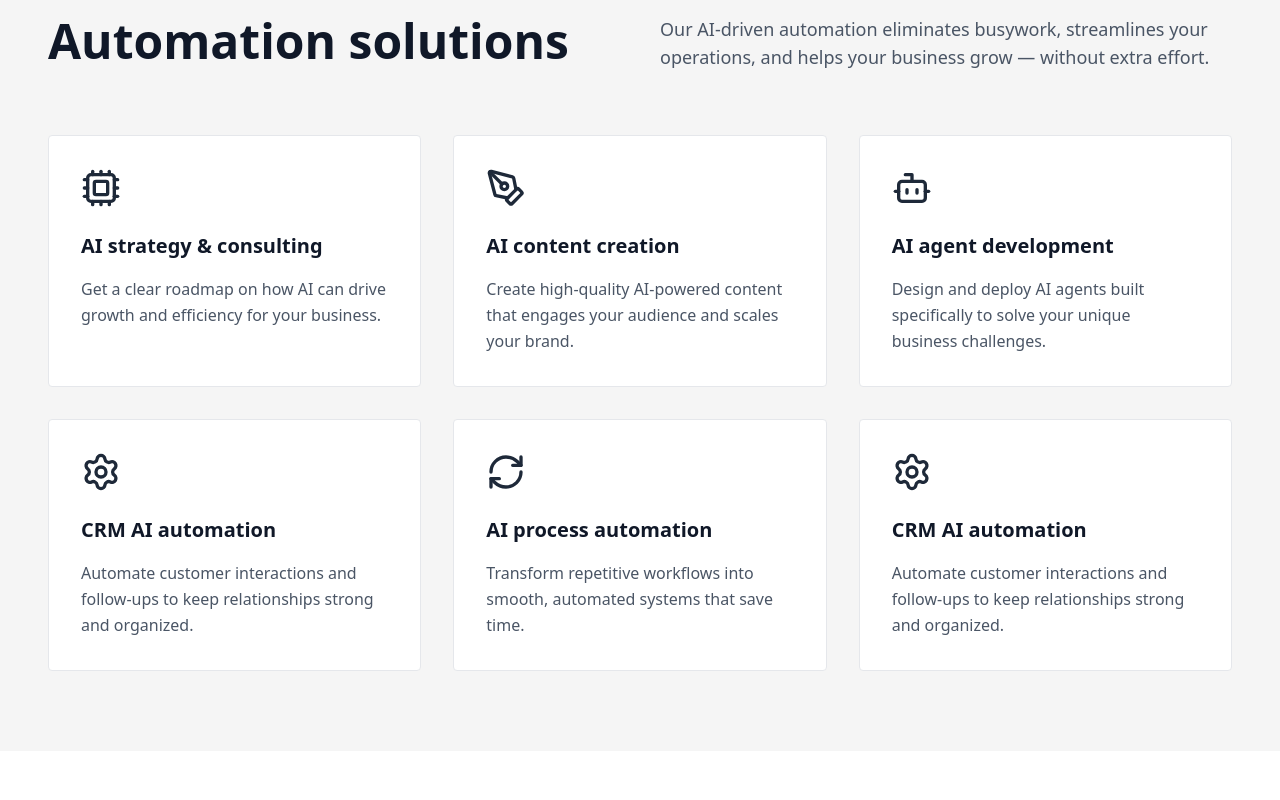
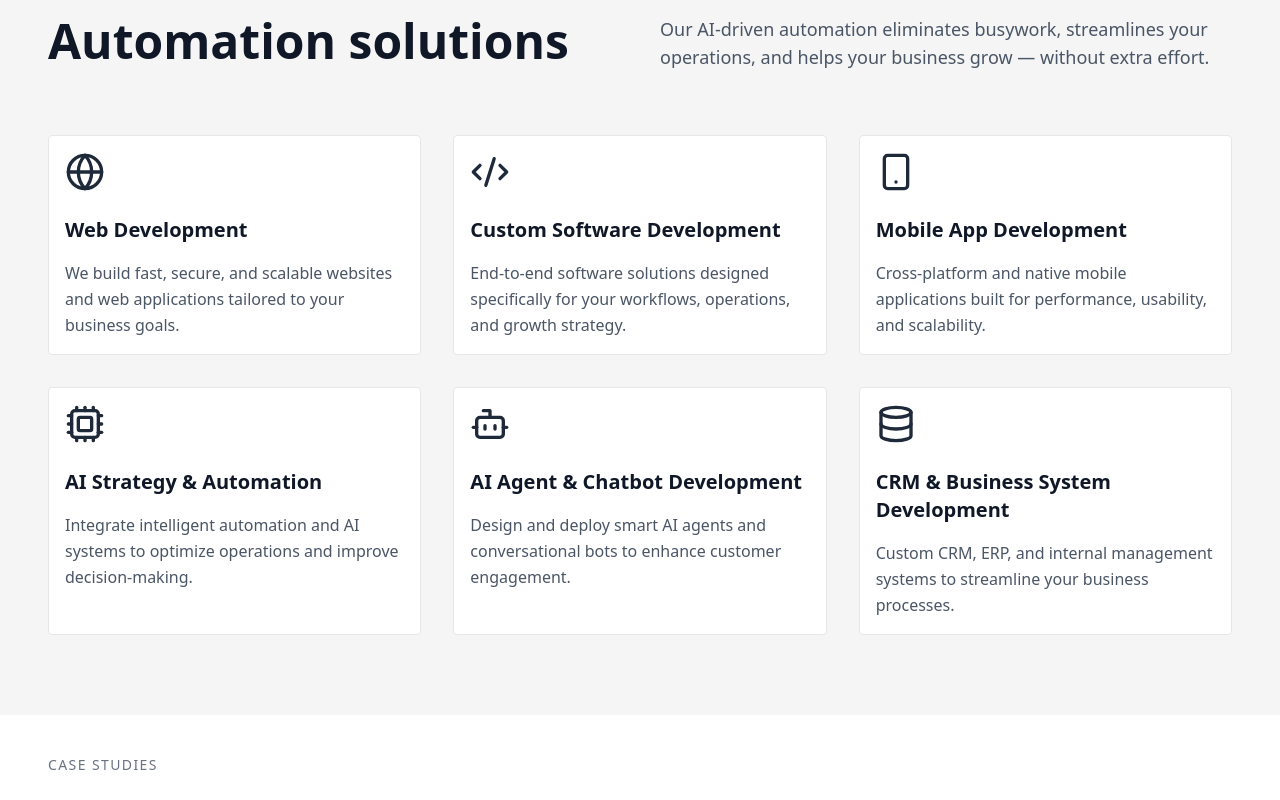
Before and after one commit to 9326lalit/we4ge, a React (Vite) app in the folder we4ge/: page / in a window 1280 px wide. Shown: the part 940-1740 px from the top of the page. Built offline with nearby package versions, Linux system fonts and the light colour scheme.

Commit message:
ui_fixed

```diff
--- a/we4ge/src/pages/Casestudy.jsx
+++ b/we4ge/src/pages/Casestudy.jsx
@@ -2,8 +2,8 @@ import { ArrowUpRight } from "lucide-react";
 
 const CaseStudy = () => {
   return (
-    <section id="casestudy" className="w-full bg-white py-28">
-      <div className="max-w-7xl mx-auto px-3 lg:px-12">
+    <section id="casestudy" className="w-full bg-white py-10">
+      <div className="max-w-7xl mx-auto px-4 lg:px-12">
 
         {/* SECTION HEADER */}
         <div className="flex flex-col lg:flex-row lg:items-end lg:justify-between mb-20">
--- a/we4ge/src/pages/Contact.jsx
+++ b/we4ge/src/pages/Contact.jsx
@@ -2,7 +2,7 @@ import React from "react";
 
 const Contact = () => {
   return (
-    <section className="w-full bg-white py-24">
+    <section className="w-full bg-white py-10">
       <div className="max-w-7xl mx-auto px-6 lg:px-12">
 
         {/* Header */}
@@ -34,7 +34,8 @@ const Contact = () => {
                 reach out directly.
               </p>
               <p className="mt-4 text-gray-900 font-medium">
-                lalit.khairnar.dev@gmail.com
+                lalit.khairnar.dev@gmail.com<br/>
+                +91 9325443405
               </p>
             </div>
 
@@ -43,9 +44,7 @@ const Contact = () => {
                 Office
               </h3>
               <p className="text-gray-600">
-                123 Business Avenue <br />
-                Suite 400 <br />
-                New York, NY 10001
+                Pune <br />
               </p>
             </div>
 
@@ -54,7 +53,7 @@ const Contact = () => {
                 Working Hours
               </h3>
               <p className="text-gray-600">
-                Monday – Friday <br />
+                Monday – Saturday <br />
                 9:00 AM – 6:00 PM
               </p>
             </div>
@@ -62,7 +61,7 @@ const Contact = () => {
           </div>
 
           {/* Contact Form */}
-          <div className="bg-gray-50 border border-gray-200 rounded-lg p-10">
+          <div className="bg-gray-50 border border-gray-200 rounded-lg p-3">
             <form className="space-y-6">
 
               <div>
--- a/we4ge/src/pages/Faq.jsx
+++ b/we4ge/src/pages/Faq.jsx
@@ -37,7 +37,7 @@ const Faq = () => {
   };
 
   return (
-    <section className="w-full bg-[#f5f5f5] py-24">
+    <section className="w-full bg-[#f5f5f5] py-10">
       <div className="max-w-7xl mx-auto px-3 lg:px-12">
 
         <div className="grid lg:grid-cols-2 gap-16">
--- a/we4ge/src/pages/Layout/Footer.jsx
+++ b/we4ge/src/pages/Layout/Footer.jsx
@@ -11,7 +11,7 @@ const Footer = () => {
 
           {/* LEFT */}
           <div>
-            <h2 className="text-4xl sm:text-5xl lg:text-6xl font-extrabold leading-[1.1] tracking-tight mb-10">
+            <h2 className="text-4xl sm:text-5xl lg:text-6xl font-semibold leading-[1.1] tracking-tight mb-10">
               Ready to implement <br /> AI in your business?
             </h2>
 
@@ -65,7 +65,7 @@ const Footer = () => {
               Navigation
             </p>
             <ul className="space-y-4 text-white/70 text-sm">
-              {["Home", "Services", "Case Studies", "Blog", "Waitlist", "404"].map((item) => (
+              {["Home", "Services", "Case Studies"].map((item) => (
                 <li key={item} className="hover:text-white transition duration-200 cursor-pointer">
                   {item}
                 </li>
@@ -86,16 +86,7 @@ const Footer = () => {
               ))}
             </ul>
 
-            <p className="text-xs uppercase tracking-widest text-white/40 mb-6">
-              Legal
-            </p>
-            <ul className="space-y-4 text-white/70 text-sm">
-              {["Terms of Services", "Privacy Policy"].map((item) => (
-                <li key={item} className="hover:text-white transition duration-200 cursor-pointer">
-                  {item}
-                </li>
-              ))}
-            </ul>
+
           </div>
 
           {/* SOCIAL */}
@@ -104,7 +95,7 @@ const Footer = () => {
               Follow Us
             </p>
             <ul className="space-y-4 text-white/70 text-sm">
-              {["X / Twitter", "Instagram", "Behance", "Telegram", "LinkedIn"].map((item) => (
+              {[ "Instagram","LinkedIn" ,"Upwork"].map((item) => (
                 <li key={item} className="hover:text-white transition duration-200 cursor-pointer">
                   {item}
                 </li>
@@ -118,14 +109,15 @@ const Footer = () => {
       {/* Bottom Bar */}
       <div className="max-w-7xl mx-auto px-3 lg:px-12 pb-14 flex flex-col lg:flex-row justify-between items-center text-white/40 text-xs tracking-wide">
         <p>©2026 we4ge. All rights reserved.</p>
-        <p className="mt-4 lg:mt-0">Made by we4ge</p>
       </div>
 
-      {/* ================= LARGE BACKGROUND WATERMARK ================= */}
-      <div className="absolute bottom-[-40px] left-0 w-full text-center pointer-events-none select-none">
+      <div className="mb-10">
+        {/* ================= LARGE BACKGROUND WATERMARK ================= */}
+      <div className="absolute bottom-[-40px] left-0 w-full text-center pointer-events-none select-none ">
         <h1 className="text-[120px] sm:text-[200px] lg:text-[300px] font-extrabold tracking-tight text-white/5 leading-none">
           we4ge
         </h1>
+      </div>
       </div>
 
     </footer>
--- a/we4ge/src/pages/Layout/Navbar.jsx
+++ b/we4ge/src/pages/Layout/Navbar.jsx
@@ -44,7 +44,9 @@ const Navbar = () => {
           {/* RIGHT: CTA Button */}
           <div className="hidden lg:flex">
             <button className="border border-gray-900 text-gray-900 px-5 py-2 text-sm font-medium hover:bg-gray-900 hover:text-white transition">
+               <a href="#contact" className="hover:text-gray-100 transition">
               Work with us
+            </a>
             </button>
           </div>
 
--- a/we4ge/src/pages/Plan.jsx
+++ b/we4ge/src/pages/Plan.jsx
@@ -44,7 +44,7 @@ const Plan = () => {
   ];
 
   return (
-    <section id="plan" className="w-full bg-white py-24">
+    <section id="plan" className="w-full bg-white py-10">
       <div className="max-w-7xl mx-auto px-3 lg:px-12">
 
         {/* Header */}
@@ -88,7 +88,7 @@ const Plan = () => {
           {plans.map((plan, index) => (
             <div
               key={index}
-              className={`relative p-8 rounded-lg border transition hover:shadow-lg ${
+              className={`relative p-4 rounded-lg border transition hover:shadow-lg ${
                 plan.popular
                   ? "border-gray-900 shadow-md"
                   : "border-gray-200"
--- a/we4ge/src/pages/Service.jsx
+++ b/we4ge/src/pages/Service.jsx
@@ -1,48 +1,50 @@
-import React from "react";
 import {
+  Globe,
+  Code2,
+  Smartphone,
   Cpu,
-  PenTool,
   Bot,
   Settings,
-  RefreshCw,
+  Database,
+  Cloud
 } from "lucide-react";
 
 const services = [
   {
-    title: "AI strategy & consulting",
+    title: "Web Development",
     description:
-      "Get a clear roadmap on how AI can drive growth and efficiency for your business.",
+      "We build fast, secure, and scalable websites and web applications tailored to your business goals.",
+    icon: Globe,
+  },
+  {
+    title: "Custom Software Development",
+    description:
+      "End-to-end software solutions designed specifically for your workflows, operations, and growth strategy.",
+    icon: Code2,
+  },
+  {
+    title: "Mobile App Development",
+    description:
+      "Cross-platform and native mobile applications built for performance, usability, and scalability.",
+    icon: Smartphone,
+  },
+  {
+    title: "AI Strategy & Automation",
+    description:
+      "Integrate intelligent automation and AI systems to optimize operations and improve decision-making.",
     icon: Cpu,
   },
   {
-    title: "AI content creation",
+    title: "AI Agent & Chatbot Development",
     description:
-      "Create high-quality AI-powered content that engages your audience and scales your brand.",
-    icon: PenTool,
-  },
-  {
-    title: "AI agent development",
-    description:
-      "Design and deploy AI agents built specifically to solve your unique business challenges.",
+      "Design and deploy smart AI agents and conversational bots to enhance customer engagement.",
     icon: Bot,
   },
   {
-    title: "CRM AI automation",
+    title: "CRM & Business System Development",
     description:
-      "Automate customer interactions and follow-ups to keep relationships strong and organized.",
-    icon: Settings,
-  },
-  {
-    title: "AI process automation",
-    description:
-      "Transform repetitive workflows into smooth, automated systems that save time.",
-    icon: RefreshCw,
-  },
-  {
-    title: "CRM AI automation",
-    description:
-      "Automate customer interactions and follow-ups to keep relationships strong and organized.",
-    icon: Settings,
+      "Custom CRM, ERP, and internal management systems to streamline your business processes.",
+    icon: Database,
   }
 ];
 
@@ -57,7 +59,7 @@ const Services = () => {
             <p className="text-sm uppercase tracking-widest text-gray-400 mb-4">
               Our Services
             </p>
-            <h2 className="text-4xl sm:text-5xl font-extrabold text-gray-900 leading-tight">
+            <h2 className="text-4xl sm:text-5xl font-semibold text-gray-900 leading-tight">
               Automation solutions
             </h2>
           </div>
@@ -76,7 +78,7 @@ const Services = () => {
             return (
               <div
                 key={index}
-                className="group bg-white p-8 rounded-sm border border-gray-200 hover:shadow-xl transition duration-300"
+                className="group bg-white p-4 rounded-sm border border-gray-200 hover:shadow-xl transition duration-300"
               >
                 <div className="mb-6">
                   <Icon className="w-10 h-10 text-gray-800 group-hover:text-black transition" />
```
